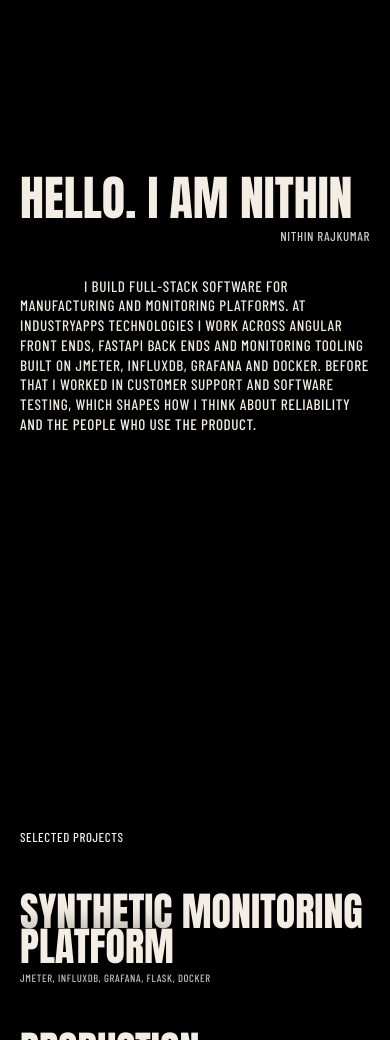
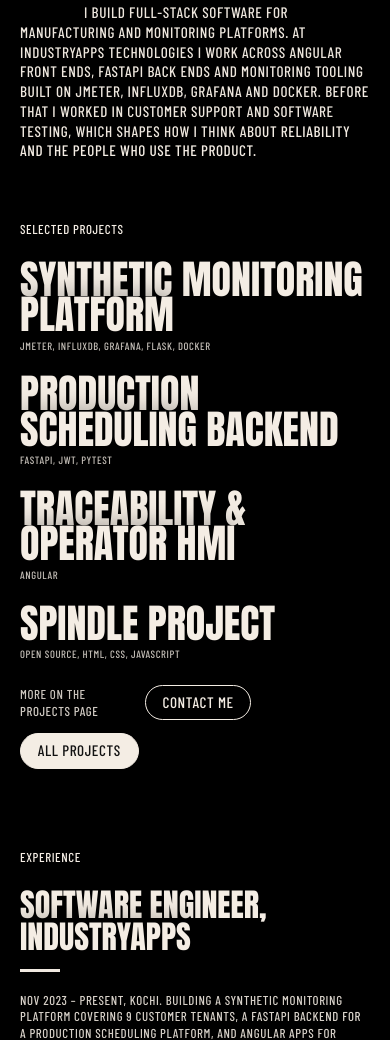
Before and after one commit to nithindante/Portfolio, a plain HTML site: page index.html in a window 390 px wide. Shown: the part 960-2000 px from the top of the page. Drawn offline with nearby package versions, Linux system fonts and the light colour scheme.

Commit message:
added responsivness for mobile devices

```diff
--- a/style.css
+++ b/style.css
@@ -321,6 +321,18 @@ section {
   .p-item { grid-template-columns: 1fr; gap: 0.6rem; justify-items: start; }
   .steps { grid-template-columns: 1fr 1fr; }
   .footer .socials { margin-left: 0; }
+
+  /* tighter vertical rhythm: sections follow their content instead of filling the screen */
+  .hero { padding-top: 5rem; }
+  .about, .awards, .story, .p-hero, .p-cta { min-height: auto; }
+  .connect { min-height: 70vh; gap: 2rem; }
+  .awards { gap: 1.5rem; }
+  .cases, .stories, .p-list, .p-process { padding-top: 2.5rem; padding-bottom: 2.5rem; }
+  .cases .label { margin-bottom: 1.5rem; }
+  .case-list { gap: 1.5rem; }
+  .case-actions { margin-top: 1.5rem; }
+  .story { padding: 1.5rem 0; }
+  .p-process > h2 { margin-bottom: 1.5rem; }
 }
 
 @media (prefers-reduced-motion: reduce) {
```
Also changed, not shown: 2 other files.
